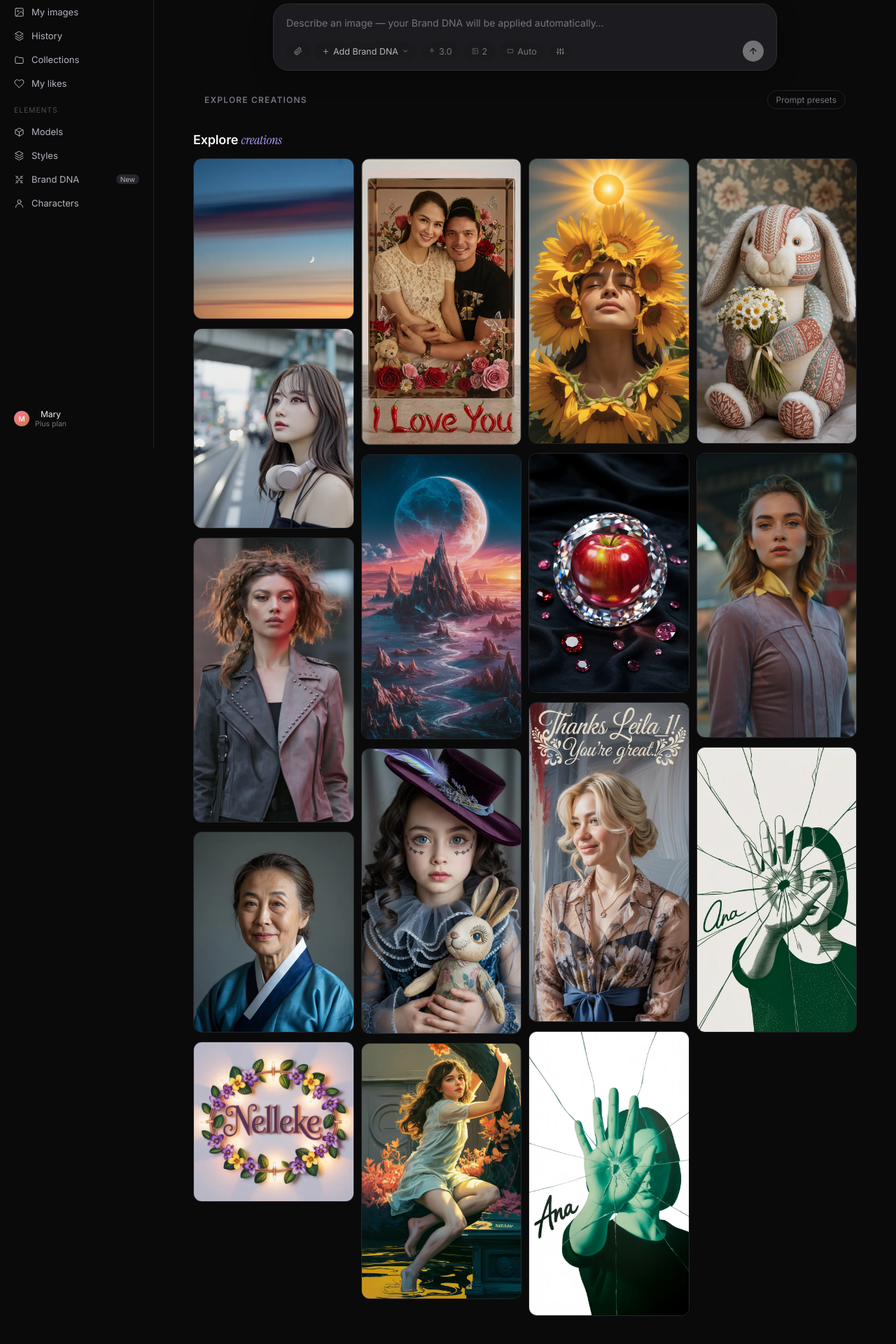
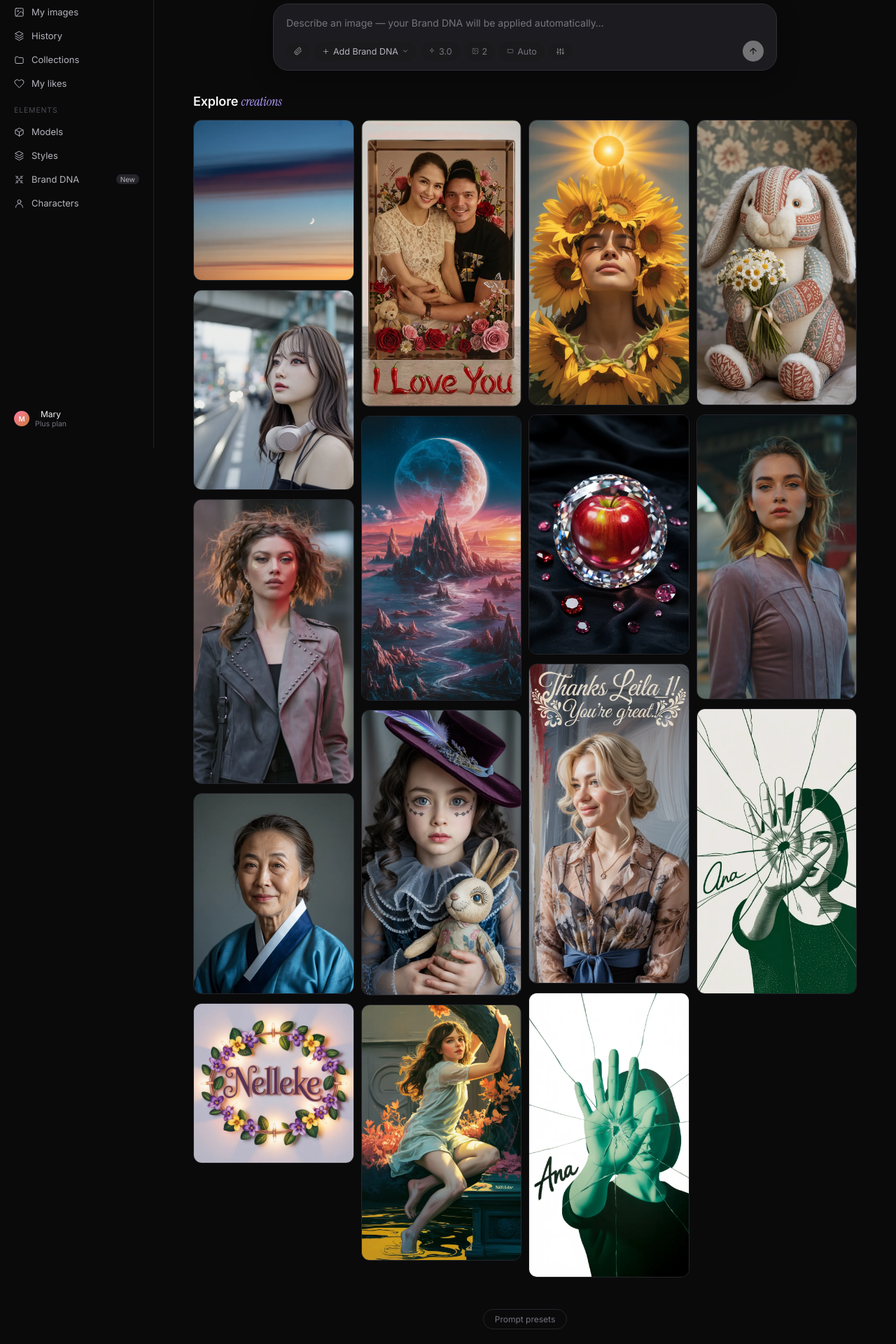
Before and after one commit to oneeyekeh/ideogram-brand-dna, a Next.js app: page / in a window 1280 px wide. Shown: the part 160-2080 px from the top of the page at 70% size. Built offline with nearby package versions, Linux system fonts and the light colour scheme.

Commit message:
Move section toggle to bottom, remove top label
Gallery and prompt presets now render first, with the toggle button
centered below the content instead of a labeled bar above it.

https://claude.ai/code/session_016U5yvenHLSzkphHgNma9pG

```diff
--- a/app/globals.css
+++ b/app/globals.css
@@ -87,9 +87,8 @@ input, textarea { font: inherit; color: inherit; background: none; border: none;
 .send-btn:disabled { opacity: 0.4; cursor: not-allowed; }
 
 /* Prompt chips — 3 preview pills + more button */
-.explore-section-bar { display: flex; align-items: center; justify-content: space-between; max-width: 920px; margin: 28px auto 0; padding: 0 2px; }
-.explore-section-label { font-size: 12px; font-weight: 600; color: var(--text-3); text-transform: uppercase; letter-spacing: 0.1em; }
-.explore-section-toggle { font-size: 12px; color: var(--text-3); padding: 5px 12px; border: 1px solid var(--line); border-radius: 100px; background: transparent; transition: all 0.15s; }
+.explore-section-bar { display: flex; justify-content: center; margin: 32px auto 8px; }
+.explore-section-toggle { font-size: 12px; color: var(--text-3); padding: 6px 16px; border: 1px solid var(--line); border-radius: 100px; background: transparent; transition: all 0.15s; }
 .explore-section-toggle:hover { color: var(--text-1); border-color: var(--line-2); background: var(--bg-hover); }
 .prompt-chip:hover .chip-text { color: var(--accent-text); }
 .prompt-chip-more { color: var(--text-3); font-size: 12px; border-style: dashed; }
--- a/app/page.tsx
+++ b/app/page.tsx
@@ -1114,16 +1114,15 @@ function ExplorePage({ brand, brands, activeBrand, setActiveBrand, prompt, setPr
         brand={brand} setActiveBrand={setActiveBrand} brands={brands}
         activePreset={activePreset} setPreset={setPreset}
         openCreateBrand={openCreateBrand} attached={attached} setAttached={setAttached}/>
-      <div className="explore-section-bar">
-        <span className="explore-section-label">{showGallery ? 'Prompt presets' : 'Explore creations'}</span>
-        <button className="explore-section-toggle" onClick={() => setShowGallery(v => !v)}>
-          {showGallery ? 'Explore creations' : 'Prompt presets'}
-        </button>
-      </div>
       {showGallery
         ? <PromptSection onSelect={p => setPrompt(p)}/>
         : <ExploreGallery/>
       }
+      <div className="explore-section-bar">
+        <button className="explore-section-toggle" onClick={() => setShowGallery(v => !v)}>
+          {showGallery ? 'Explore creations' : 'Prompt presets'}
+        </button>
+      </div>
     </div>
   );
 }
```
